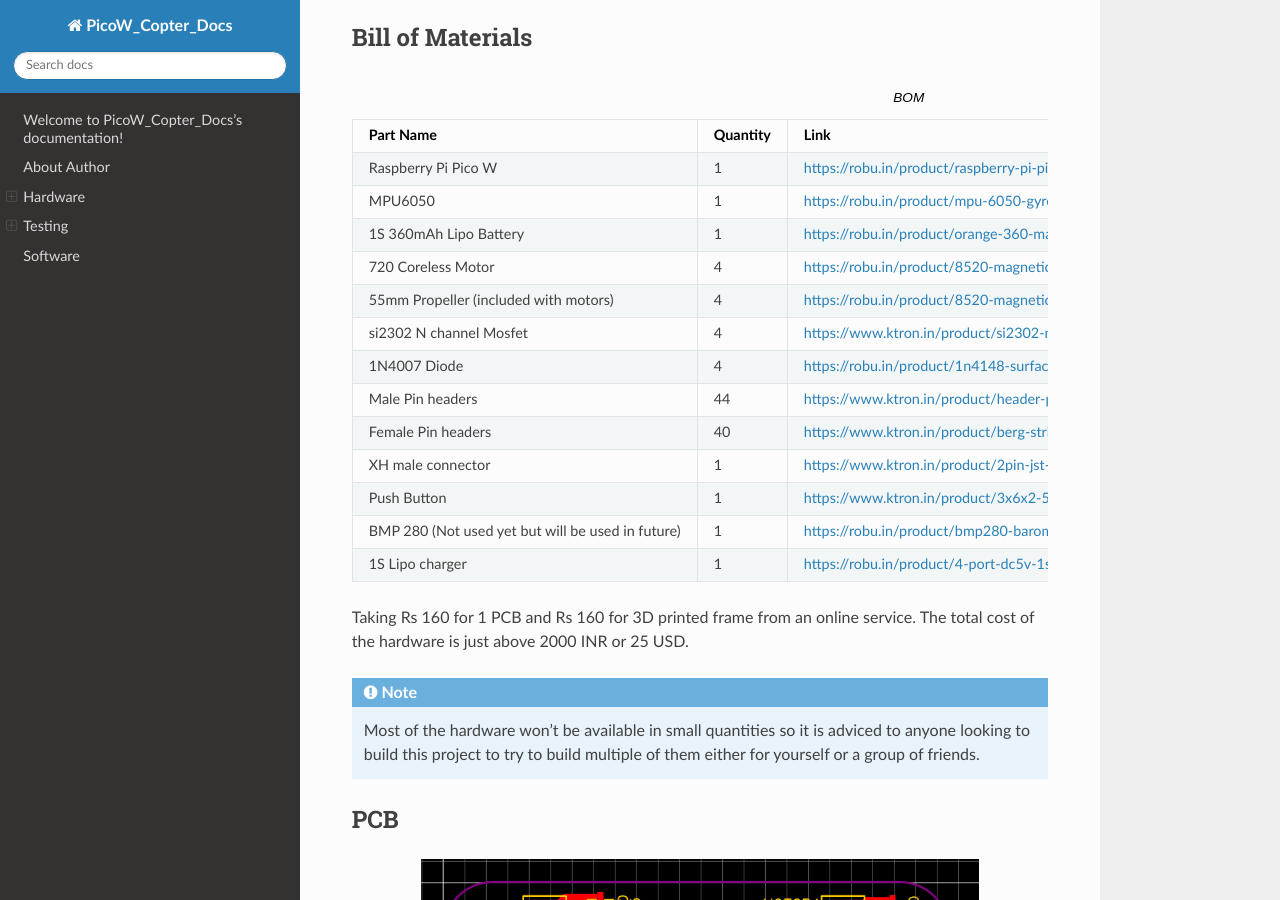
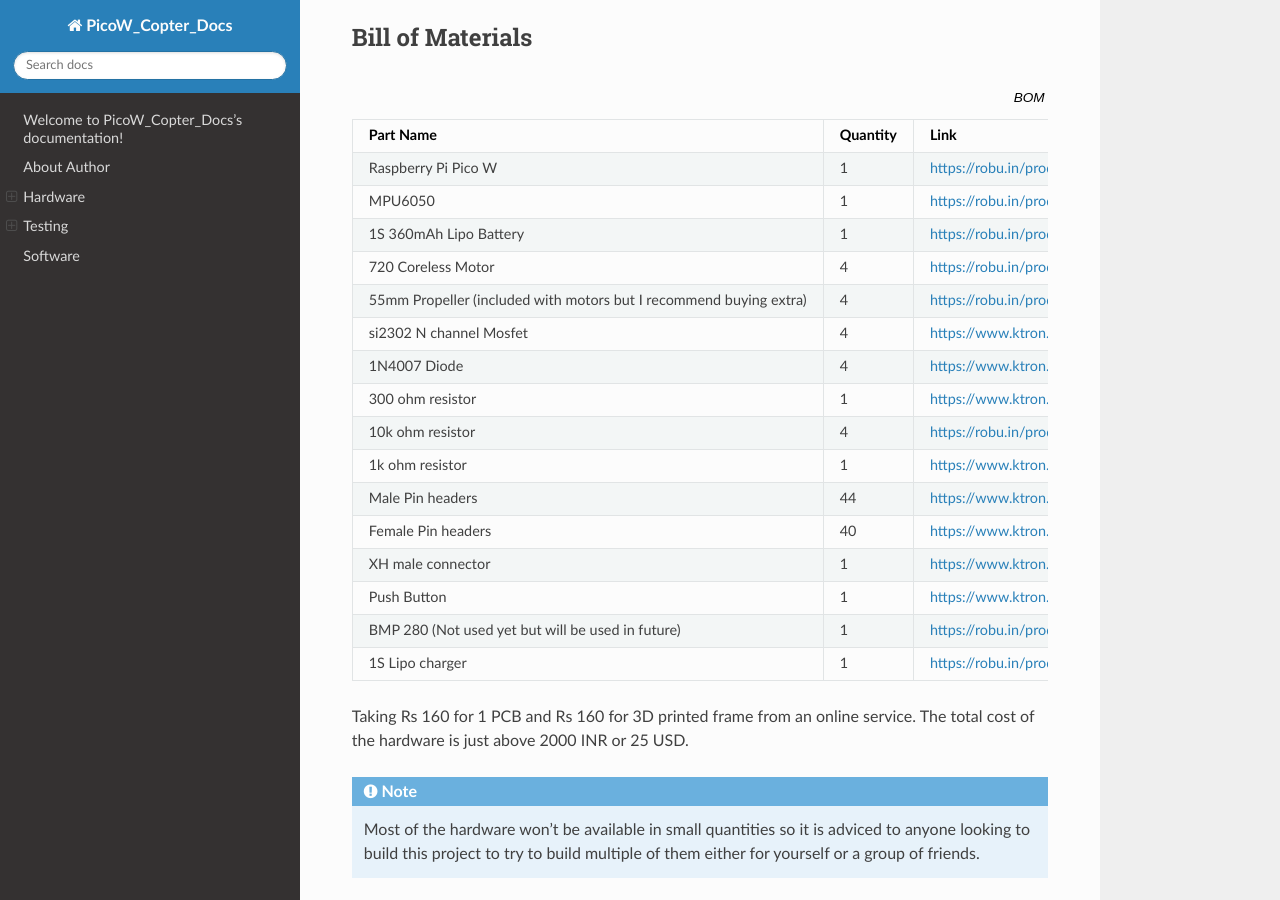
Before and after one commit to anish-natekar/PicoW_Copter_docs, a Sphinx documentation site: the page built from docs/source/index.rst, in a window 1280 px wide and 900 px high, scrolled down 765 px. Built offline with Sphinx 7.4.7 and the Read the Docs theme 2.0.0, drawn with Linux system fonts in a browser that asks for light colours.

Commit message:
updated component list

```diff
--- a/docs/source/index.rst
+++ b/docs/source/index.rst
@@ -46,16 +46,25 @@
      - https://robu.in/product/orange-360-mah-1s-30c-60c-lithium-polymer-battery-pack-lipo/ |
    * - 720 Coreless Motor
      - 4
-     - https://robu.in/product/8520-magnetic-micro-coreless-motor-for-micro-quadcopters-2xcw-2xccw/ |
-   * - 55mm Propeller (included with motors)
+     - https://robu.in/product/65mm-blade-propeller-prop-720-cw-ccw-brushed-motor-indoor-racing-drone-quad-copter/ |
+   * - 55mm Propeller (included with motors but I recommend buying extra)
      - 4
-     - https://robu.in/product/8520-magnetic-micro-coreless-motor-for-micro-quadcopters-2xcw-2xccw/ |
+     - https://robu.in/product/55mm-blade-propeller-prop-6x15mm-7x20mm-8-5x20mm-coreless-motor-diy-micro-quadcopter/ |
    * - si2302 N channel Mosfet
      - 4
      - https://www.ktron.in/product/si2302-mosfet-sot23/ |
    * - 1N4007 Diode
      - 4
+     - https://www.ktron.in/product/resistor-300-ohms-5-1-8w-smd-0805/ |
+   * - 300 ohm resistor
+     - 1
+     - https://www.ktron.in/product/resistor-10k-ohms-1-1-4w-smd-1206/ |
+   * - 10k ohm resistor
+     - 4
      - https://robu.in/product/1n4148-surface-mount-zener-diode-pack-of-30/ |
+   * - 1k ohm resistor
+     - 1
+     - https://www.ktron.in/product/resistor-1k-ohms-1-1-4w-smd-1206/ |
    * - Male Pin headers
      - 44
      - https://www.ktron.in/product/header-pins-40x1-2-54mm-pitch-brass/ |
```
